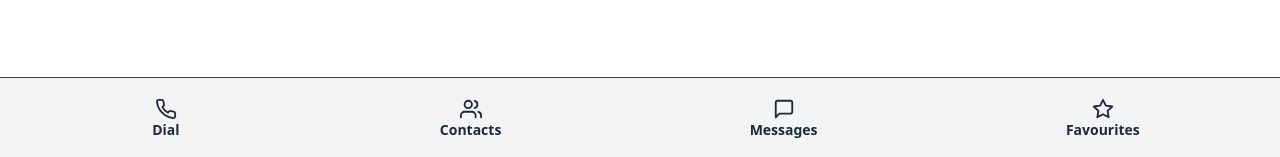
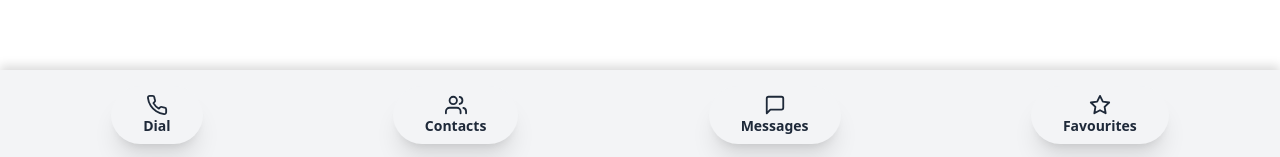
Before and after one commit to balaganesh-v/Phonebook, a React (Vite) app in the folder frontend/: page / in a window 1280 px wide. Shown: the part 640-797 px from the top of the page. Built offline with nearby package versions, Linux system fonts and the light colour scheme; no server answers.

Commit message:
Update the UI much more proper layout  in Footer .

```diff
--- a/frontend/src/layouts/Footer.jsx
+++ b/frontend/src/layouts/Footer.jsx
@@ -1,67 +1,55 @@
 import React from "react";
 import { FiPhone, FiUsers, FiMessageSquare, FiStar } from "react-icons/fi";
-import { useNavigate } from "react-router-dom";
+import { useNavigate, useLocation } from "react-router-dom";
 import { useTheme } from "../context/ThemeContext";
 
 const Footer = () => {
     const { theme } = useTheme();
     const navigate = useNavigate();
+    const location = useLocation(); // Track current route
+
+    // Optional: track active item by route
+    const isActive = (path) => {
+        return location.pathname === path;
+    }
+
+    const buttons = [
+        { label: "Dial", icon: <FiPhone size={22} />, path: "/dial" },
+        { label: "Contacts", icon: <FiUsers size={22} />, path: "/contacts" },
+        { label: "Messages", icon: <FiMessageSquare size={22} />, path: "/messages" },
+        { label: "Favourites", icon: <FiStar size={22} />, path: "/favourites" },
+    ];
 
     return (
-        <div className={`flex justify-around items-center p-4 border-t bg-gray b-0 w-full
-            ${theme === "light"
-                ? "bg-gray-100 text-gray-700"
-                : "text-white bg-gray-600 "
-            }`}>
+        <div
+            className={`flex justify-around items-center p-4 w-full
+                ${theme === "light"
+                    ? "bg-gray-100 shadow-[0_-4px_10px_rgba(0,0,0,0.15)]"
+                    : "bg-gray-600"
+                }
+            `}
+        >
 
-            <div
-                onClick={() => navigate("/dial")}
-                className={`flex flex-col items-center sm:text-sm text-md cursor-pointer text-gray-800 hover:text-blue-500 px-11 py-1
-                ${theme === "dark"
-                    ? "text-white hover:bg-green-200 hover:rounded-full "
-                    : "text-gray-800"
-                }`}
-            >
-                <FiPhone size={22} />
-                <span className="font-semibold ">Dial</span>
-            </div>
+            {buttons.map((btn) => (
+                <div
+                    key={btn.label}
+                    onClick={() => navigate(btn.path)}
+                    className={`flex flex-col items-center sm:text-sm text-md cursor-pointer
+                        px-8 py-2 rounded-full transition-all duration-200 shadow-xl
+                        ${isActive(btn.path)
+                            ? "bg-green-300 text-black"
+                            : theme === "dark"
+                                ? "text-gray-100 bg-gray-600  hover:bg-green-200 hover:text-black"
+                                : "text-gray-800 bg-gray-100  hover:bg-green-200"
+                        }
 
-            <div
-                onClick={() => navigate("/contacts")}
-                className={`flex flex-col items-center sm:text-sm text-md cursor-pointer text-gray-800 hover:text-blue-500 px-8 py-1
-                ${theme === "dark"
-                    ? "text-white hover:bg-green-200 hover:rounded-full "
-                    : "text-gray-800"
-                }`}
-            >
-                <FiUsers size={22} />
-                <span className="font-semibold ">Contacts</span>
-            </div>
+                    `}
+                >
+                    {btn.icon}
+                    <span className="font-semibold">{btn.label}</span>
+                </div>
 
-            <div
-                onClick={() => navigate("/messages")}
-                className={`flex flex-col items-center sm:text-sm md-text-sm text-md cursor-pointer text-gray-800 hover:text-blue-500 px-8 py-1
-                ${theme === "dark"
-                    ? "text-white hover:bg-green-200 hover:rounded-full "
-                    : "text-gray-800"
-                }`}
-            >
-                <FiMessageSquare size={22} />
-                <span className="font-semibold ">Messages</span>
-            </div>
-
-            <div
-                onClick={() => navigate("/favourites")}
-                className={`flex flex-col items-center sm:text-sm md:text-sm text-md cursor-pointer text-gray-800 hover:text-blue-500 px-8 py-1
-                ${theme === "dark"
-                    ? "text-white hover:bg-green-200 hover:rounded-full "
-                    : "text-gray-800"
-                }`}
-            >
-                <FiStar size={22} />
-                <span className="font-semibold ">Favourites</span>
-            </div>
-
+            ))}
         </div>
     );
 };
```
